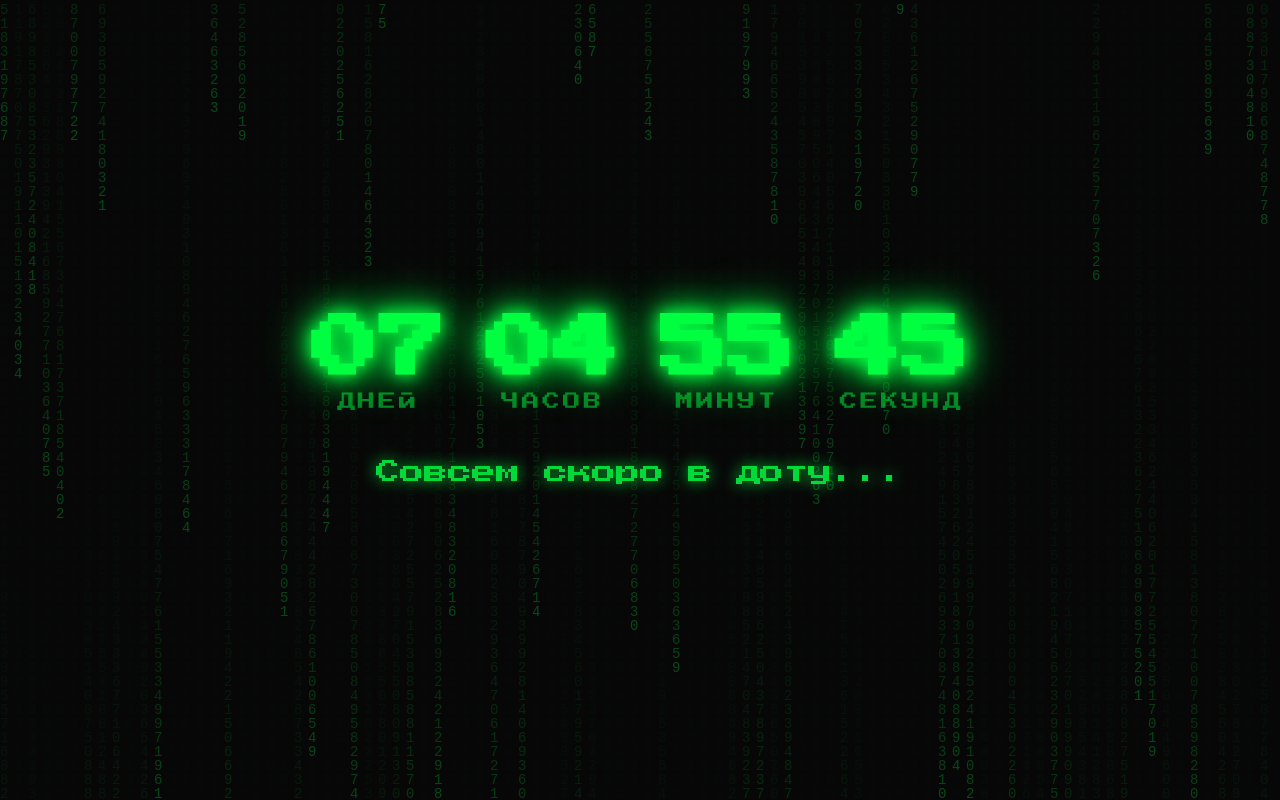
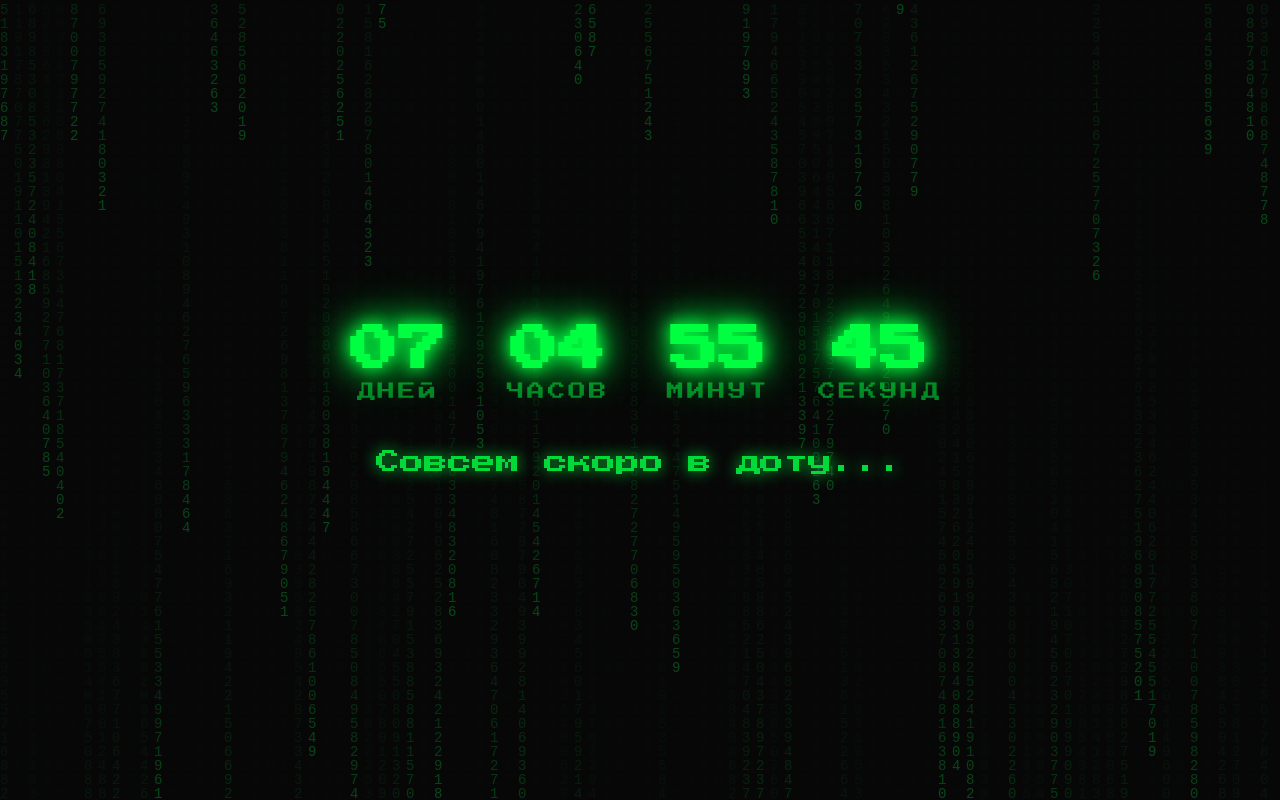
Before and after one commit to Xilgath/danya-countdown, a plain HTML site: page index.html in a window 1280 px wide. Drawn offline with Linux system fonts and the light colour scheme.

Commit message:
Update index.html

```diff
--- a/index.html
+++ b/index.html
@@ -3,7 +3,7 @@
 <head>
     <meta charset="UTF-8">
     <meta name="viewport" content="width=device-width, initial-scale=1.0">
-    <title>До 05.04</title>
+    <title>05.04</title>
     <style>
         @import url('https://fonts.googleapis.com/css2?family=Press+Start+2P&display=swap');
 
@@ -67,7 +67,7 @@
         }
 
         .number {
-            font-size: 4.2rem;
+            font-size: 3.0rem;
             font-weight: bold;
             display: block;
             text-shadow:
```
